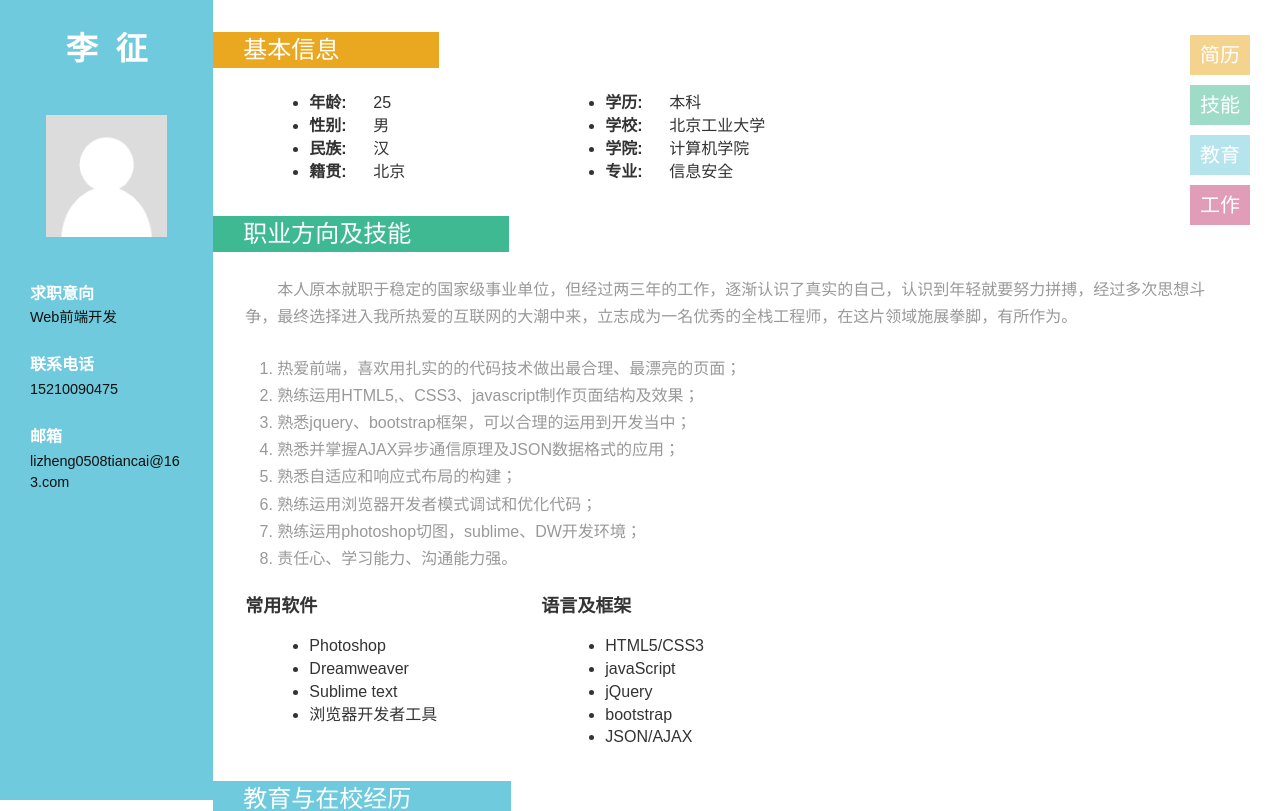
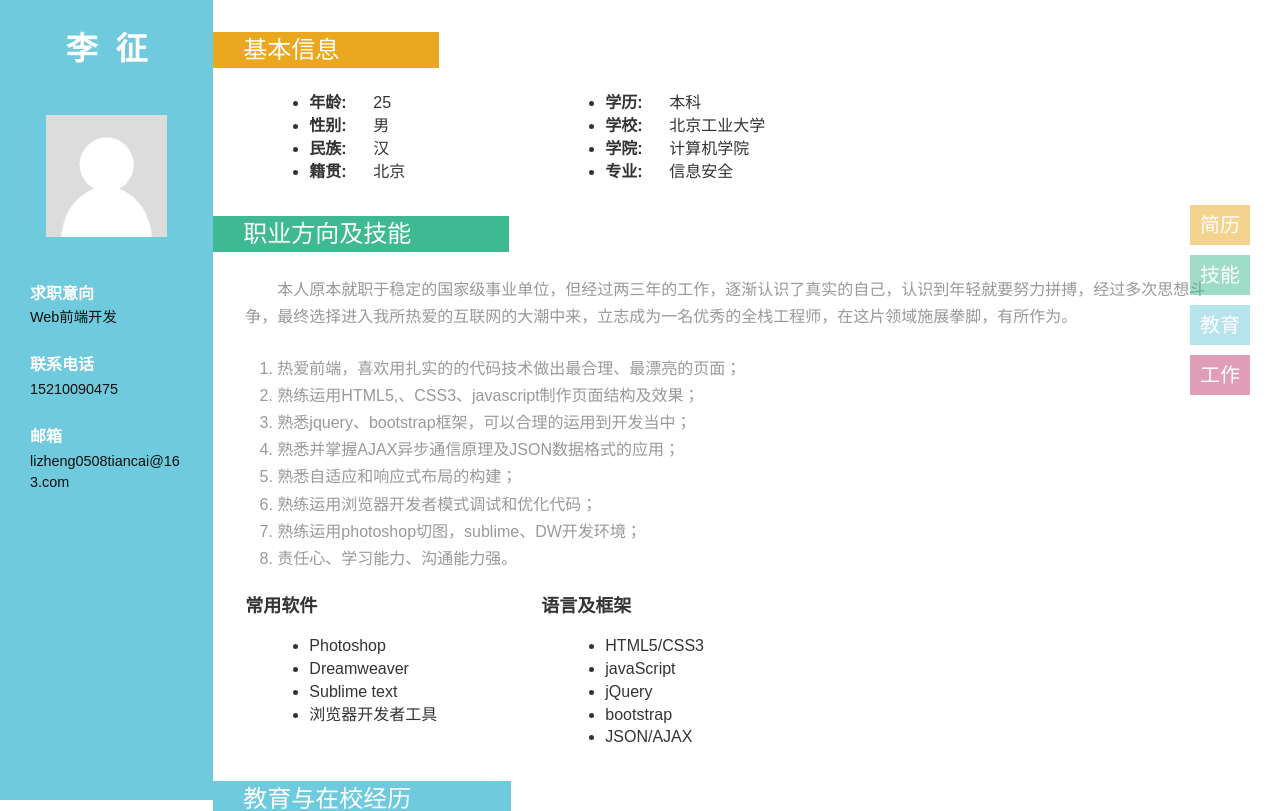
Before and after one commit to lizheng1991/lizheng1991.github.io, a PHP site: page / in a window 1280 px wide. Shown: the top 811 px of the page. Run offline with PHP 8.4, Linux system fonts and the light colour scheme; some libraries are stand-ins or nearby versions.

Commit message:
Update style.css

```diff
--- a/stylesheets/style.css
+++ b/stylesheets/style.css
@@ -21,7 +21,7 @@ body {
 .bar{
   position: fixed;
   right:30px;
-  top:30px;
+  top:200px;
 }
 .bar li{
   list-style: none;
@@ -387,7 +387,7 @@ address {
 @media (max-width: 384px){
 .bar{
   right:0;
-  top:150px;
+  top:200px;
 }
 .bar a{
   font-size: 10px;
```
